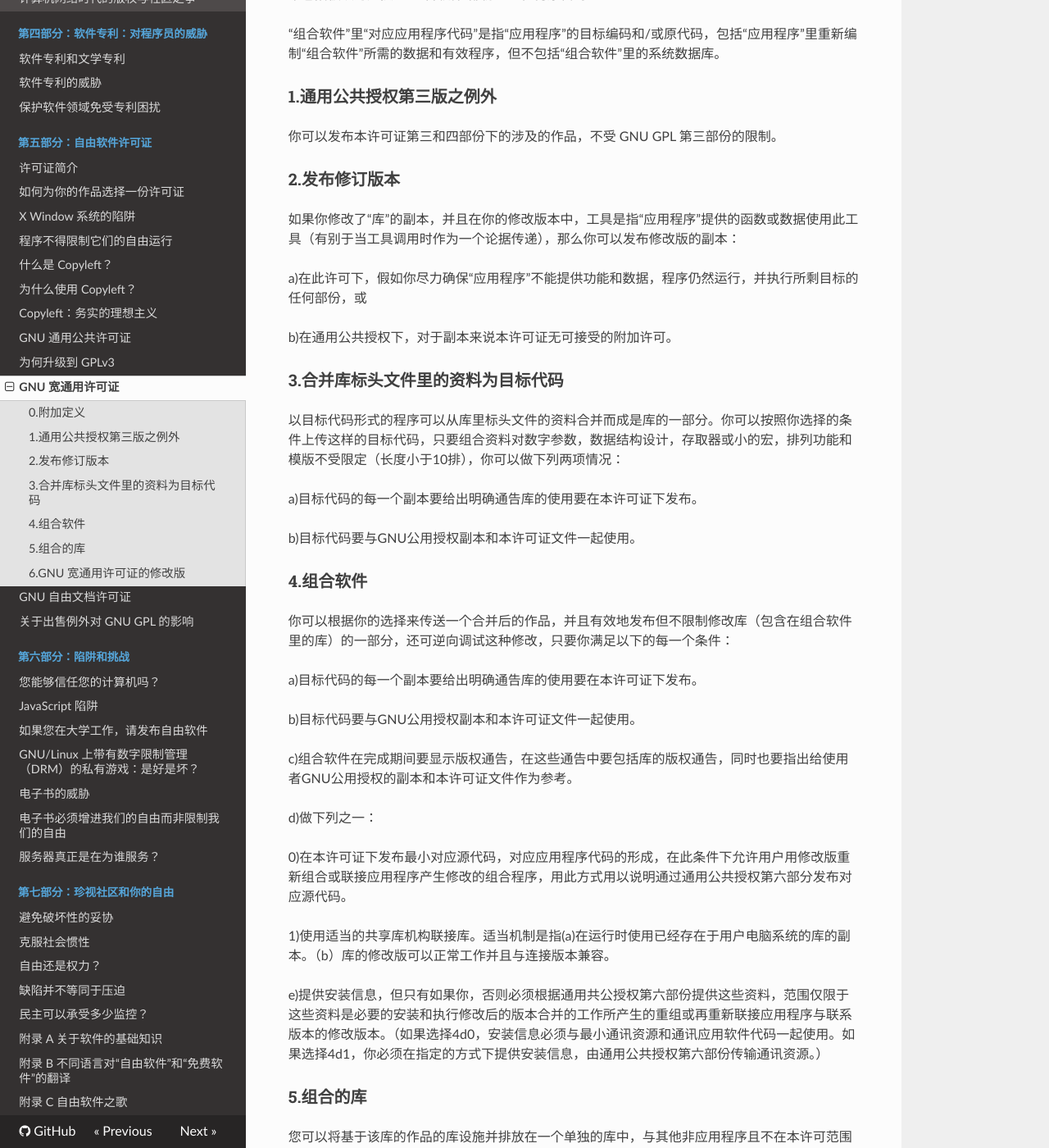
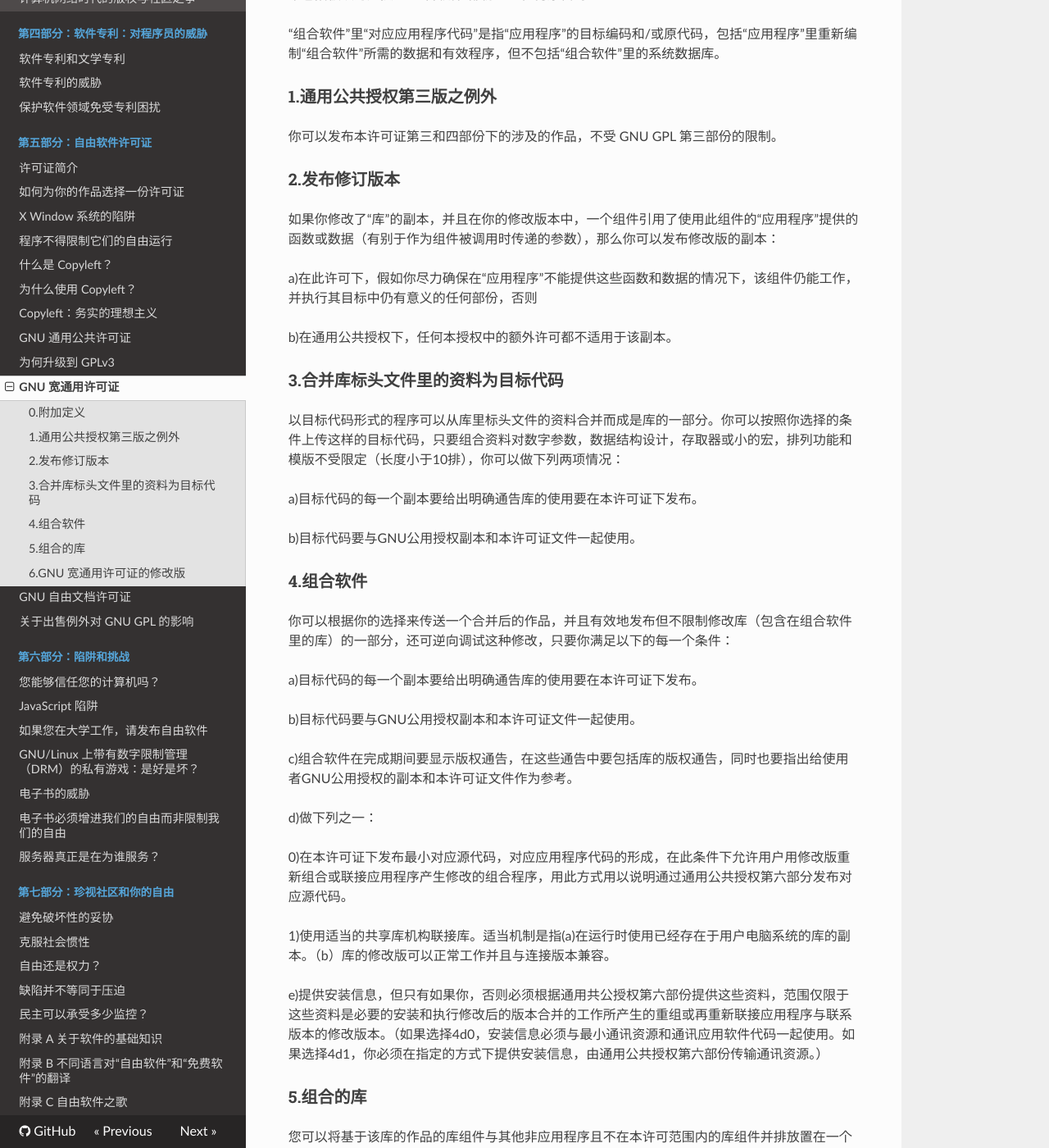
Before and after one commit to beijinglug/fsfs-zh, an MkDocs documentation site: the page built from docs/lgpl.md, in a window 1280 px wide and 1400 px high, scrolled down 1100 px. Shown: the whole window at 82% size. Built offline with MkDocs 1.6.1, drawn with Linux system fonts in a browser that asks for light colours; nearby versions of some CDN libraries; old or Windows-style settings are respelled for this version of MkDocs; some of the changed text lies outside the part shown.

Commit message:
重新翻译 lgpl 中涉及“facility”的部分。
但鉴于原译本过于佶屈聱牙，建议全文重译。

```diff
--- a/docs/lgpl.md
+++ b/docs/lgpl.md
@@ -39,11 +39,11 @@ This is an unofficial translation of the LGPL Free Documentation License into Ch
 
 ### 2.发布修订版本
 
-如果你修改了“库”的副本，并且在你的修改版本中，工具是指“应用程序”提供的函数或数据使用此工具（有别于当工具调用时作为一个论据传递），那么你可以发布修改版的副本：
+如果你修改了“库”的副本，并且在你的修改版本中，一个组件引用了使用此组件的“应用程序”提供的函数或数据（有别于作为组件被调用时传递的参数），那么你可以发布修改版的副本：
 
-a)在此许可下，假如你尽力确保“应用程序”不能提供功能和数据，程序仍然运行，并执行所剩目标的任何部份，或
+a)在此许可下，假如你尽力确保在“应用程序”不能提供这些函数和数据的情况下，该组件仍能工作，并执行其目标中仍有意义的任何部份，否则
 
-b)在通用公共授权下，对于副本来说本许可证无可接受的附加许可。
+b)在通用公共授权下，任何本授权中的额外许可都不适用于该副本。
 
 ### 3.合并库标头文件里的资料为目标代码
 
@@ -73,11 +73,11 @@ e)提供安装信息，但只有如果你，否则必须根据通用共公授权
 
 ### 5.组合的库
 
-您可以将基于该库的作品的库设施并排放在一个单独的库中，与其他非应用程序且不在本许可范围内的图书馆设施并排放置，并根据您的选择，将这样组合的库放在下列两种情况下:
+您可以将基于该库的作品的库组件与其他非应用程序且不在本许可范围内的库组件并排放置在一个单独的库中，并根据您的选择，发布这样组合的库，只要做到以下全部两项:
 
-a)与库组合的库，和库的同一份作品的副本一起，和其他库的设施没有任何联系，这是要根据这个许可证的条款进行的。
+a)将组合的库与基于该（按本协议发布的）库的同一作品的未与任何其他库组件组合的副本一并发布。
 
-b)对组合库进行醒目的通知，说明其部分是基于库的作品，并解释在哪里找到与之相关的未联合的作品形式。
+b)对组合库给出醒目的通知，说明其部分是基于该库的作品，并解释在哪里找到一并发布的同一作品的未组合形式。
 
 ### 6.GNU 宽通用许可证的修改版
 
```
